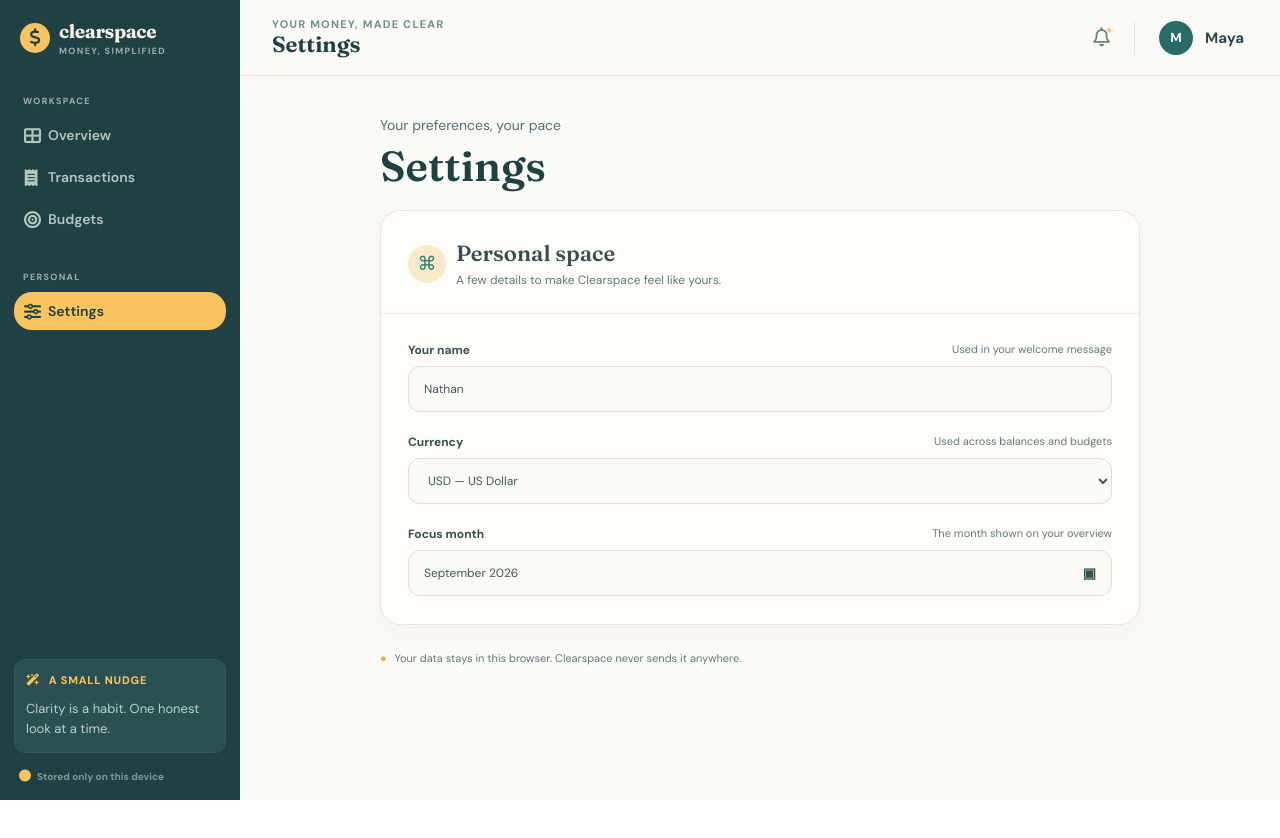
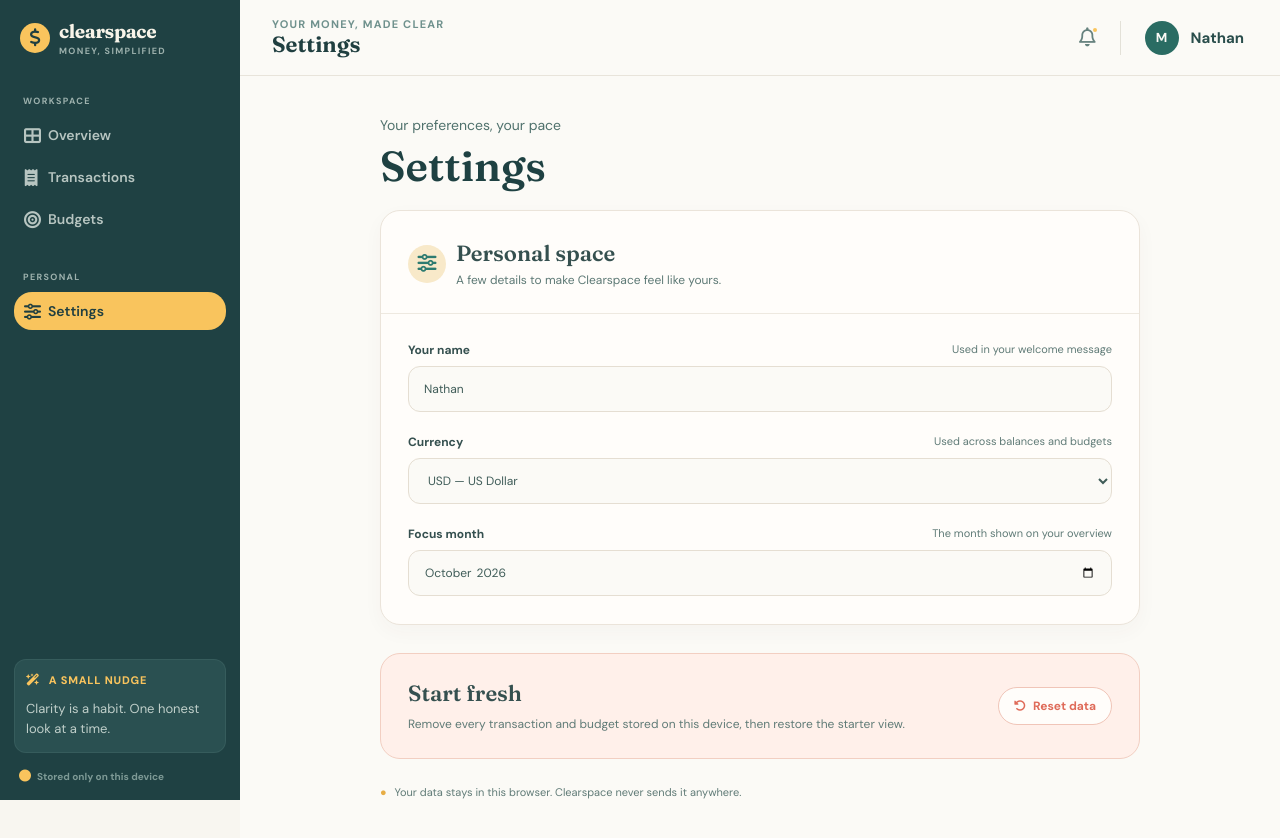
Before and after one commit to emperorfrost17-png/finance-tracker-app, a React (Vite) app: page /settings in a window 1280 px wide. Shown: the top 838 px of the page. Before the commit the page ends 800 px from the top, so only its background shows below. Built offline with nearby package versions, Linux system fonts and the light colour scheme.

Commit message:
made currency and acc name functional

```diff
--- a/src/App.tsx
+++ b/src/App.tsx
@@ -41,6 +41,15 @@
       return [];
     }
   });
+  const [accountName, setAccountName] = useState(() => {
+    try {
+      const storedAccountName = localStorage.getItem("accountName");
+      return storedAccountName ? JSON.parse(storedAccountName) : "Nathan";
+    } catch {
+      return "Nathan";
+    }
+
+  });
   const [isAddTransactionOpen, setIsAddTransactionOpen] = useState(false);
   const [isEditTransactionOpen, setIsEditTransactionOpen] = useState(false);
   const [TaskToEdit, setTaskToEdit] = useState<Transaction | null>(null);
@@ -55,6 +64,15 @@
   >("All types");
   const [categoryFilter, setCategoryFilter] = useState("All categories");
   const [searchQuery, setSearchQuery] = useState("");
+  const [currency, setCurrency] = useState(() => {
+    try {
+      const storedCurrency = localStorage.getItem("currency");
+      return storedCurrency ? JSON.parse(storedCurrency) : "$";
+    } catch {
+      return "$";
+    }
+
+  });
 
   const handleEditTransaction = (transaction: Transaction) => {
     setTaskToEdit(transaction);
@@ -104,7 +122,9 @@
 
   useEffect(() => {
     localStorage.setItem("transactions", JSON.stringify(transactions));
-  }, [transactions]);
+    localStorage.setItem("accountName", JSON.stringify(accountName));
+    localStorage.setItem("currency", JSON.stringify(currency));
+  }, [transactions, accountName, currency]);
   return (
     <>
       {isAddTransactionOpen && (
@@ -130,6 +150,8 @@
             transactions={transactions}
             sortByDateAscending={sortByDateAscending}
               setIsAddTransactionOpen={setIsAddTransactionOpen}
+              accountName={accountName}
+              currency={currency}
             />
           }
         />
@@ -149,11 +171,13 @@
               setTypeFilter={setTypeFilter}
               setCategoryFilter={setCategoryFilter}
               setSearchQuery={setSearchQuery}
+              accountName={accountName}
+              currency={currency}
             />
           }
         />
-        <Route path="/settings" element={<SettingsPage />} />
-        <Route path="/budget" element={<BudgetPage transactions={transactions} />} />
+        <Route path="/settings" element={<SettingsPage accountName={accountName} setAccountName={setAccountName} currency={currency} setCurrency={setCurrency} />} />
+        <Route path="/budget" element={<BudgetPage transactions={transactions} accountName={accountName} currency={currency} />} />
       </Routes>
       {showAddedTaskNotification && (
         <div className="notification" role="status" aria-live="polite">
--- a/src/components/Header.tsx
+++ b/src/components/Header.tsx
@@ -2,9 +2,10 @@
 
 type HeaderProps = {
   title?: string;
+  name?: string;
 };
 
-export function Header({ title }: HeaderProps) {
+export function Header({ title, name }: HeaderProps) {
   return (
     <header className="header">
       <div className="header__heading">
@@ -28,7 +29,7 @@
           aria-label="Open Maya's profile"
         >
           <span className="header__avatar">M</span>
-          <span className="header__name">Maya</span>
+          <span className="header__name">{name}</span>
         </button>
       </div>
     </header>
--- a/src/pages/BudgetPage.tsx
+++ b/src/pages/BudgetPage.tsx
@@ -13,7 +13,7 @@
   tone: string;
 }
 
-export function BudgetPage({ transactions }: { transactions: Transaction[] }) {
+export function BudgetPage({ transactions, accountName, currency }: { transactions: Transaction[]; accountName: string; currency: string }) {
   const createdDefaultBudgets = () => {
     return [
       {
@@ -148,7 +148,7 @@
       <Sidebar />
 
       <section className="main-content">
-        <Header title="Budgets" />
+        <Header title="Budgets" name={accountName} />
         <div className="budgets-content">
           <section className="budgets-intro">
             <p>A plan that flexes with real life</p>
@@ -164,12 +164,12 @@
             <div className="summary-card">
               <i>◎</i>
               <span>Planned this month</span>
-              <strong>${totalBudgetLimitForMonth.toFixed(2)} </strong>
+              <strong>{currency}{totalBudgetLimitForMonth.toFixed(2)} </strong>
             </div>
             <div className="summary-card">
               <i>▣</i>
               <span>Spent so far</span>
-              <strong>${spentBudgetForMonth.toFixed(2)}</strong>
+              <strong>{currency}{spentBudgetForMonth.toFixed(2)}</strong>
             </div>
             <div className="summary-card">
               <i>✦</i>
@@ -225,9 +225,9 @@
                     </span>
                   </div>
                   <p>{remainingPercent.toFixed(1)} % of room left</p>
-                  <strong className="budget-amount">${spent.toFixed(2)}</strong>
+                  <strong className="budget-amount">{currency}{spent.toFixed(2)}</strong>
                   <div className="budget-card__meta">
-                    <span>of ${budget.limit.toFixed(2)} used</span>
+                    <span>of {currency}{budget.limit.toFixed(2)} used</span>
                     <b className="budget-percent">
                       {progressPercent.toFixed(1)}%
                     </b>
--- a/src/pages/SettingsPage.css
+++ b/src/pages/SettingsPage.css
@@ -101,6 +101,7 @@
 
 .settings-value {
   display: flex;
+  width: 100%;
   align-items: center;
   justify-content: space-between;
   min-height: 46px;
@@ -110,6 +111,15 @@
   color: #3f5c58;
   background: #fbfaf6;
   font: 12px var(--font-body);
+  transition:
+    border-color 180ms ease,
+    box-shadow 180ms ease;
+}
+
+.settings-value:focus-visible {
+  border-color: #6b9e8f;
+  outline: none;
+  box-shadow: 0 0 0 3px rgba(45, 123, 112, 0.12);
 }
 
 .settings-select {
@@ -120,6 +130,12 @@
 .settings-value b {
   color: #35504f;
   font-size: 14px;
+}
+
+.settings-month {
+  display: block;
+  width: 100%;
+  font: 12px var(--font-body);
 }
 
 .reset-card {
@@ -142,6 +158,9 @@
 }
 
 .reset-control {
+  display: inline-flex;
+  align-items: center;
+  gap: 7px;
   flex: 0 0 auto;
   padding: 10px 15px;
   border: 1px solid #f0c5b8;
@@ -149,6 +168,22 @@
   color: #df6b59;
   background: #fffdfa;
   font: 700 12px var(--font-body);
+  cursor: pointer;
+}
+
+.reset-control:disabled {
+  cursor: default;
+  opacity: 1;
+}
+
+.reset-control:not(:disabled):hover {
+  border-color: #df6b59;
+  background: #fff8f5;
+}
+
+.reset-control:not(:disabled):focus-visible {
+  outline: 2px solid #df6b59;
+  outline-offset: 3px;
 }
 
 .settings-privacy {
--- a/src/pages/SettingsPage.tsx
+++ b/src/pages/SettingsPage.tsx
@@ -2,12 +2,12 @@
 import { Header } from "../components/Header";
 import "./SettingsPage.css";
 
-export function SettingsPage() {
+export function SettingsPage({ accountName, setAccountName, currency, setCurrency }: { accountName: string; setAccountName: (name: string) => void; currency: string; setCurrency: (currency: string) => void }) {
   return (
     <main className="App settings-page">
       <Sidebar />
       <section className="main-content">
-        <Header title="Settings" />
+        <Header title="Settings" name={accountName} />
         <div className="settings-content">
           <section className="settings-intro">
             <p>Your preferences, your pace</p>
@@ -17,7 +17,7 @@
           <section className="settings-card">
             <header className="settings-card__header">
               <span className="settings-card__icon" aria-hidden="true">
-                ⌘
+                <i className="fa-solid fa-sliders"></i>
               </span>
               <div>
                 <h3>Personal space</h3>
@@ -30,34 +30,64 @@
                   <strong>Your name</strong>
                   <span>Used in your welcome message</span>
                 </div>
-                <div className="settings-value">Nathan</div>
+                <input
+                  type="text"
+                  className="settings-value"
+                  defaultValue={accountName}
+                  onChange={(e) => setAccountName(e.target.value)}
+                />
               </div>
               <div className="settings-field">
                 <div>
                   <strong>Currency</strong>
                   <span>Used across balances and budgets</span>
                 </div>
-                  <select className="settings-value settings-select" aria-label="Select currency">
-                    <option value="USD">USD — US Dollar</option>
-                    <option value="EUR">EUR — Euro</option>
-                    <option value="GBP">GBP — Pound Sterling</option>
-                    <option value="CAD">CAD — Canadian Dollar</option>
-                    <option value="AUD">AUD — Australian Dollar</option>
-                  </select>
+                <select
+                  className="settings-value settings-select"
+                  aria-label="Select currency"
+                  value={currency}
+                  onChange={(e) => setCurrency(e.target.value)}
+                >
+                  <option value="$">USD — US Dollar</option>
+                  <option value="€">EUR — Euro</option>
+                  <option value="£">GBP — Pound Sterling</option>
+                  <option value="C$">CAD — Canadian Dollar</option>
+                  <option value="A$">AUD — Australian Dollar</option>
+                  <option value="₵">GHC - Ghana Cedis</option>
+                </select>
               </div>
               <div className="settings-field">
                 <div>
                   <strong>Focus month</strong>
                   <span>The month shown on your overview</span>
                 </div>
-                <div className="settings-value">
-                  September 2026 <b>▣</b>
-                </div>
+                <input
+                  type="month"
+                  className="settings-value settings-month"
+                  defaultValue="2026-10"
+                  aria-label="Focus month"
+                />
               </div>
             </div>
           </section>
 
-
+          <section className="reset-card">
+            <div>
+              <h3>Start fresh</h3>
+              <p>
+                Remove every transaction and budget stored on this device, then
+                restore the starter view.
+              </p>
+            </div>
+            <button
+              type="button"
+              className="reset-control"
+              disabled
+            >
+              <i className="fa-solid fa-rotate-left" aria-hidden="true"></i>
+              <span>Reset data</span>
+            </button>
+          </section>
 
           <p className="settings-privacy">
             <span aria-hidden="true">●</span> Your data stays in this browser.
--- a/src/pages/TransactionsPage.tsx
+++ b/src/pages/TransactionsPage.tsx
@@ -22,6 +22,8 @@
   setCategoryFilter: (categoryFilter: string) => void;
   setSearchQuery: (searchQuery: string) => void;
   sortByDateAscending: Transaction[];
+  accountName: string;
+  currency: string;
 }
 export function TransactionsPage({
   transactions,
@@ -36,6 +38,8 @@
   setCategoryFilter,
   setSearchQuery,
   sortByDateAscending,
+  accountName,
+  currency,
 }: TransactionsPageProps) {
 
   const handleSearchQueryChange = (
@@ -69,7 +73,7 @@
     <main className="App transactions-page">
       <Sidebar />
       <section className="main-content">
-        <Header title="Transactions" />
+        <Header title="Transactions" name={accountName} />
         <div className="transactions-content">
           <div className="transactions-intro">
             <div>
@@ -191,8 +195,8 @@
                         }
                       >
                         {transaction.amount.income > 0
-                          ? `+$${transaction.amount.income.toFixed(2)}`
-                          : `-$${transaction.amount.expense.toFixed(2)}`}
+                          ? `+${currency}${transaction.amount.income.toFixed(2)}`
+                          : `-${currency}${transaction.amount.expense.toFixed(2)}`}
                       </strong>
                       <small>{dayjs(transaction.date).format("MMM D")}</small>
                     </div>
```
Also changed, not shown: src/pages/OverviewPage.tsx (+14 -9 lines).
